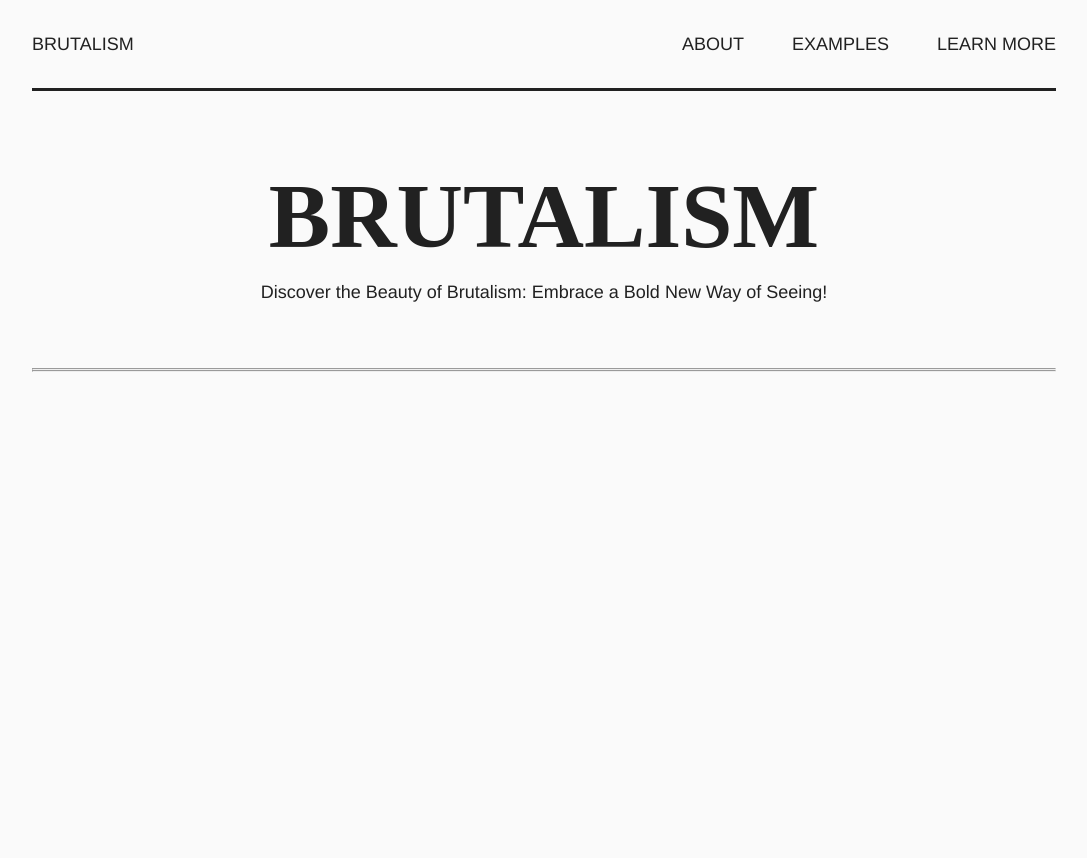
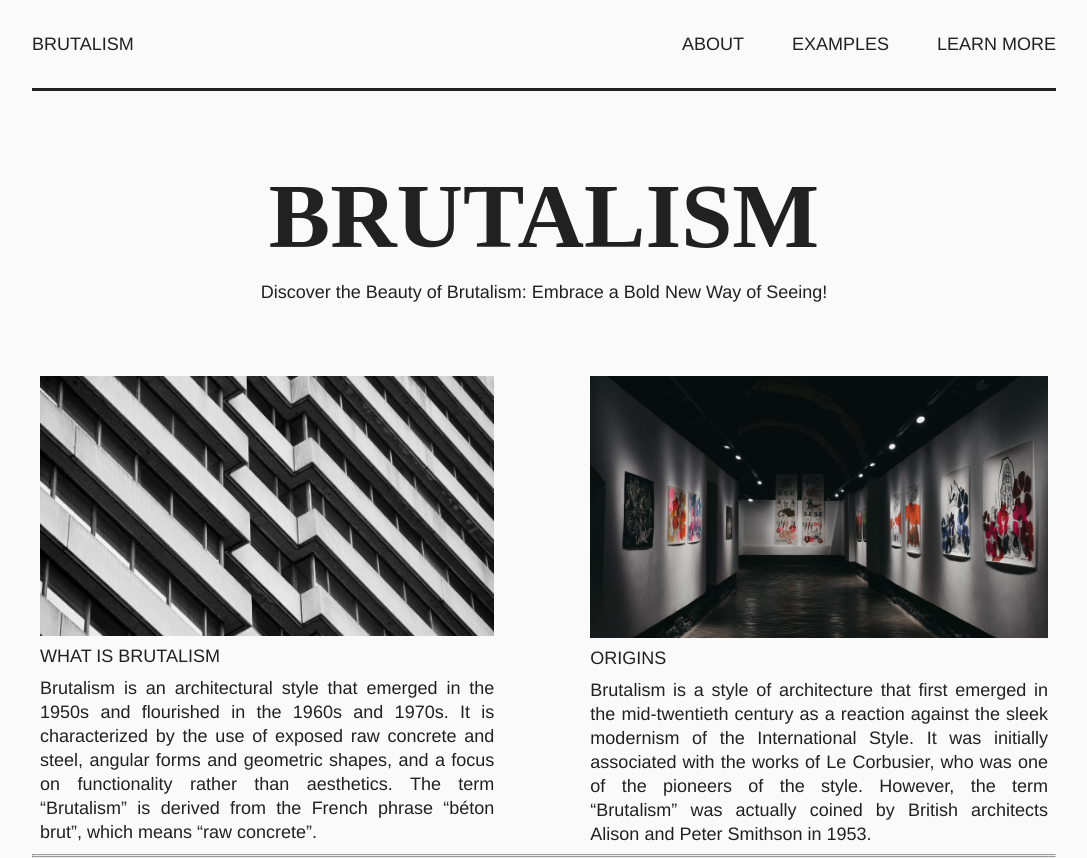
Before and after one commit to jzielinski47/react-brutalist-website, a React (Vite) app: page / in a window 1280 px wide. Shown: the whole page, without its empty margins (96-1183 px from the left). Before the commit the page ends 800 px from the top, so only its background shows below. Built offline with nearby package versions, Linux system fonts and the light colour scheme; a web font is replaced by a local one.

Commit message:
code-refactor

```diff
--- a/src/App.tsx
+++ b/src/App.tsx
@@ -1,6 +1,5 @@
-import { JSXElementConstructor, ReactElement, ReactFragment, ReactPortal, useState } from 'react'
 
-//@ts-ignore
+
 import { CONTENT as content } from './assets/content';
 import Panel from './components/Panel';
 
@@ -10,8 +9,10 @@ const App = () => {
       <header>
         <h2>{content.header.title}</h2>
         <nav>
-          {content.header.navigation.map((nav: { title: string }) => (
-            <li><h2>{nav.title}</h2></li>
+          {content.header.navigation.map((nav: { title: string }, i: number) => (
+            <li key={i}>
+              <h2>{nav.title}</h2>
+            </li>
           ))}
         </nav>
       </header>
@@ -21,11 +22,11 @@ const App = () => {
           <p className='bodytext'>{content.hero.description}</p>
         </div>
         <div className='panels'>
-          {/* {content.panels.map((panel, i) => {
+          {content.hero.panels.map((panel, i) => {
             return (
               <Panel key={i} title={panel.title} description={panel.description} image={panel.image} />
             )
-          })} */}
+          })}
         </div>
         <hr />
         <div className='sections'>
--- a/src/assets/content.ts
+++ b/src/assets/content.ts
@@ -1,3 +1,6 @@
+import image1 from './gfx/texture1.png';
+import image2 from './gfx/texture2.png';
+
 export const CONTENT = {
     header: {
         title: 'Brutalism',
@@ -14,12 +17,12 @@ export const CONTENT = {
             {
                 title: 'What is Brutalism',
                 description: 'Brutalism is an architectural style that emerged in the 1950s and flourished in the 1960s and 1970s. It is characterized by the use of exposed raw concrete and steel, angular forms and geometric shapes, and a focus on functionality rather than aesthetics. The term “Brutalism” is derived from the French phrase “béton brut”, which means “raw concrete”.',
-                image: ''
+                image: image1
             },
             {
                 title: 'Origins',
                 description: 'Brutalism is a style of architecture that first emerged in the mid-twentieth century as a reaction against the sleek modernism of the International Style. It was initially associated with the works of Le Corbusier, who was one of the pioneers of the style. However, the term “Brutalism” was actually coined by British architects Alison and Peter Smithson in 1953. ',
-                image: ''
+                image: image2
             }
         ],
     },
--- a/src/assets/stylesheets/index.css
+++ b/src/assets/stylesheets/index.css
@@ -8,6 +8,7 @@
 * {
     margin: 0;
     padding: 0;
+    box-sizing: border-box;
 }
 
 html,
@@ -19,13 +20,14 @@ body {
     background-color: var(--primary-white);
 }
 
-body {
+#root {
     display: flex;
     justify-content: center;
 }
 
 .app {
-    width: 80vw;
+    width: 80%;
+    height: 100%;
     /* min-width: 60rem; */
 }
 
@@ -86,11 +88,25 @@ h1 {
     line-height: 24px;
 }
 
-.panelImage {
-    width: 50%;
+.panel {
+    display: flex;
+    flex-direction: column;
+    gap: 0.5em;
+    padding: 0.5em;
+}
+
+.panel img {
+    width: 100%;
+    /* aspect-ratio: 4/3; */
+    height: auto;
 }
 
 .panels {
     display: flex;
     justify-content: space-between;
+    gap: 5rem;
 }
+
+.justified {
+    text-align: justify;
+}
--- a/src/components/Panel.tsx
+++ b/src/components/Panel.tsx
@@ -2,10 +2,10 @@ import React from 'react'
 
 const Panel = ({ title, description, image }: { title: string; description: string; image: string }) => {
     return (
-        <div>
-            {/* <img className='panelImage' /> */}
+        <div className='panel'>
+            <img src={image} />
             <h2>{title}</h2>
-            <p className='bodytext'>{description}</p>
+            <p className='bodytext justified'>{description}</p>
         </div>
     )
 }
```
Also changed, not shown: src/assets/gfx/texture1.png (added), src/assets/gfx/texture2.png (added).
